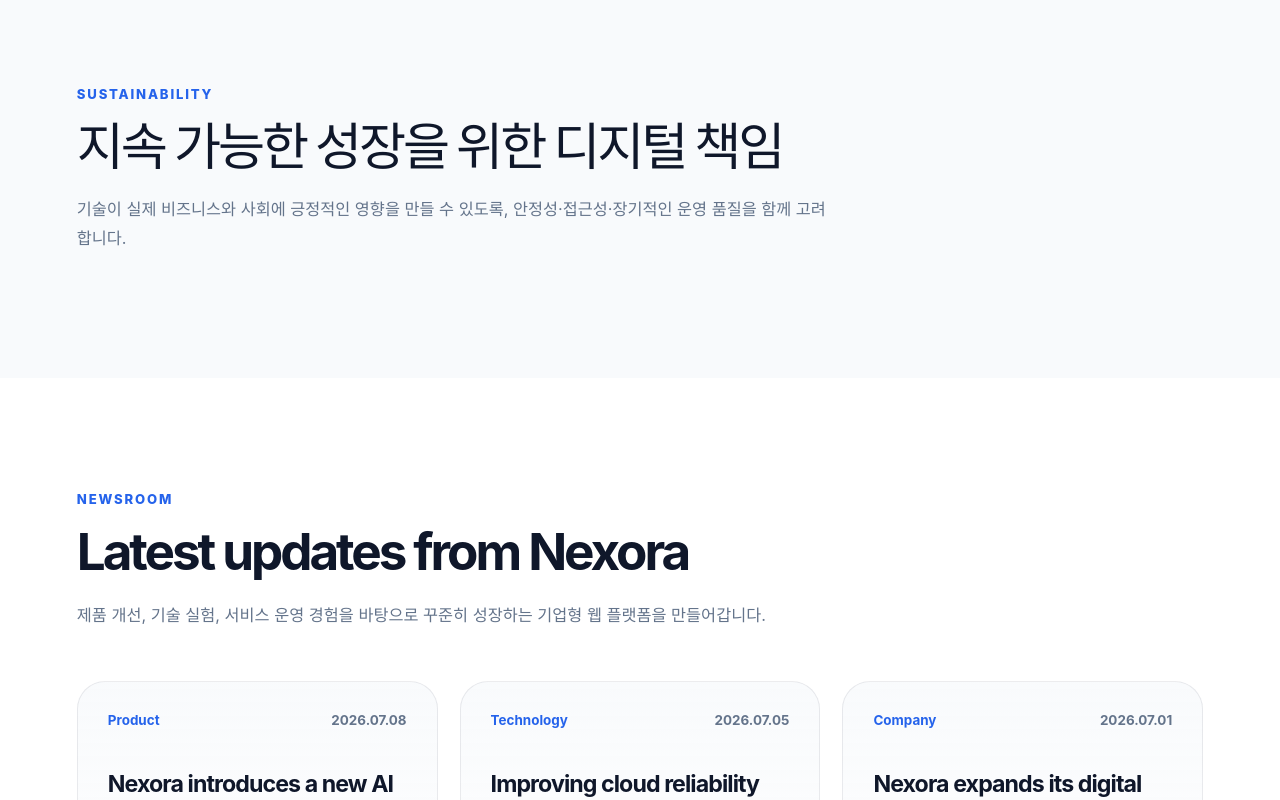
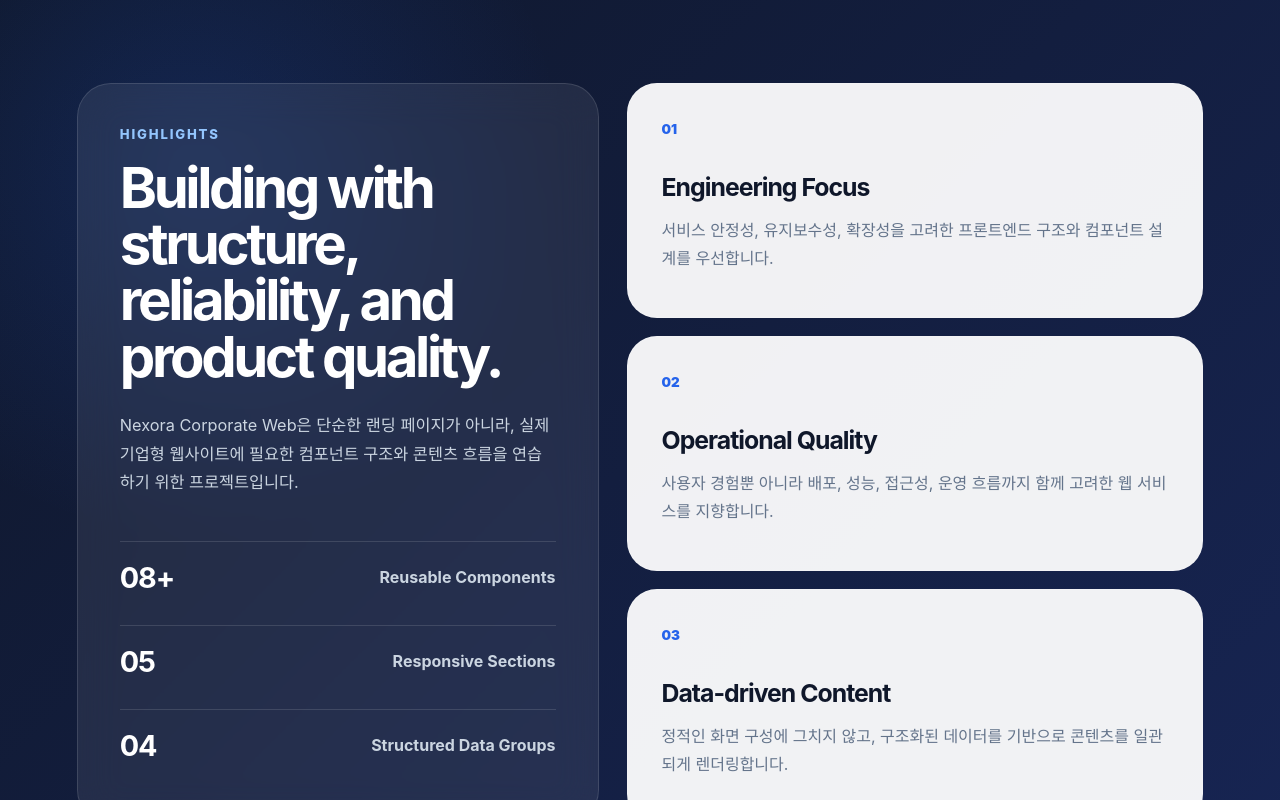
Before and after one commit to bongmyung-ye/nexora-corporate-web, a React (Vite) app in the folder web/: page / in a window 1280 px wide. Shown: the part 1640-2440 px from the top of the page. Built offline with nearby package versions, Linux system fonts and the light colour scheme.

Commit message:
Add corporate visual content section

```diff
--- a/web/src/App.css
+++ b/web/src/App.css
@@ -120,7 +120,8 @@
 }
 
 .hero h1,
-.section-heading h2 {
+.section-heading h2,
+.highlight-panel h2 {
   margin: 0;
   color: #0f172a;
   letter-spacing: -0.06em;
@@ -135,6 +136,8 @@
 .hero p,
 .section-heading p,
 .business-card p,
+.highlight-panel p,
+.highlight-card p,
 .news-card p,
 .site-footer p {
   color: #64748b;
@@ -252,6 +255,112 @@
   color: #0f172a;
   font-size: 1.5rem;
   letter-spacing: -0.04em;
+}
+
+.corporate-highlights {
+  background:
+    radial-gradient(circle at 15% 20%, rgba(37, 99, 235, 0.18), transparent 28%),
+    linear-gradient(135deg, #0f172a 0%, #172554 100%);
+}
+
+.highlight-layout {
+  display: grid;
+  grid-template-columns: minmax(0, 0.95fr) minmax(360px, 1.05fr);
+  gap: 28px;
+  align-items: stretch;
+}
+
+.highlight-panel {
+  display: flex;
+  flex-direction: column;
+  justify-content: space-between;
+  min-height: 560px;
+  padding: 42px;
+  border: 1px solid rgba(255, 255, 255, 0.12);
+  border-radius: 34px;
+  background: rgba(255, 255, 255, 0.08);
+  backdrop-filter: blur(20px);
+}
+
+.highlight-panel .eyebrow {
+  color: #93c5fd;
+}
+
+.highlight-panel h2 {
+  max-width: 680px;
+  color: #ffffff;
+  font-size: clamp(2.3rem, 4.4vw, 4.8rem);
+  line-height: 1;
+}
+
+.highlight-panel p {
+  max-width: 560px;
+  margin: 26px 0 0;
+  color: #cbd5e1;
+  font-size: 1.02rem;
+}
+
+.metric-list {
+  display: grid;
+  gap: 12px;
+  margin-top: 44px;
+}
+
+.metric-row {
+  display: flex;
+  align-items: center;
+  justify-content: space-between;
+  gap: 16px;
+  padding: 18px 0;
+  border-top: 1px solid rgba(255, 255, 255, 0.12);
+}
+
+.metric-row strong {
+  color: #ffffff;
+  font-size: 1.8rem;
+  letter-spacing: -0.04em;
+}
+
+.metric-row span {
+  color: #cbd5e1;
+  font-weight: 700;
+}
+
+.highlight-grid {
+  display: grid;
+  gap: 18px;
+}
+
+.highlight-card {
+  padding: 34px;
+  border: 1px solid rgba(255, 255, 255, 0.12);
+  border-radius: 30px;
+  background: rgba(255, 255, 255, 0.94);
+  transition:
+    transform 0.22s ease,
+    background 0.22s ease;
+}
+
+.highlight-card:hover {
+  transform: translateY(-4px);
+  background: #ffffff;
+}
+
+.highlight-card span {
+  color: #2563eb;
+  font-size: 0.84rem;
+  font-weight: 900;
+}
+
+.highlight-card h3 {
+  margin: 34px 0 14px;
+  color: #0f172a;
+  font-size: 1.55rem;
+  letter-spacing: -0.04em;
+}
+
+.highlight-card p {
+  margin: 0;
 }
 
 .newsroom-section {
@@ -396,8 +505,14 @@
   }
 
   .business-grid,
-  .newsroom-grid {
+  .newsroom-grid,
+  .highlight-layout {
     grid-template-columns: 1fr;
+  }
+
+  .highlight-panel {
+    min-height: auto;
+    padding: 32px;
   }
 
   .site-footer {
--- a/web/src/App.tsx
+++ b/web/src/App.tsx
@@ -2,6 +2,7 @@ import "./App.css";
 import { Header } from "./components/Header";
 import { HeroSection } from "./components/HeroSection";
 import { BusinessSection } from "./components/BusinessSection";
+import { CorporateHighlightsSection } from "./components/CorporateHighlightsSection";
 import { NewsroomSection } from "./components/NewsroomSection";
 import { Footer } from "./components/Footer";
 
@@ -12,6 +13,7 @@ function App() {
       <main>
         <HeroSection />
         <BusinessSection />
+        <CorporateHighlightsSection />
 
         <section className="section muted-section" id="sustainability">
           <div className="section-heading">
--- /dev/null
+++ b/web/src/components/CorporateHighlightsSection.tsx
@@ -0,0 +1,38 @@
+import { corporateHighlights, highlightMetrics } from "../data/site";
+
+export function CorporateHighlightsSection() {
+    return (
+        <section className="section corporate-highlights" id="highlights">
+            <div className="highlight-layout">
+                <div className="highlight-panel">
+                    <span className="eyebrow">Highlights</span>
+                    <h2>Building with structure, reliability, and product quality.</h2>
+                    <p>
+                        Nexora Corporate Web은 단순한 랜딩 페이지가 아니라, 실제 기업형
+                        웹사이트에 필요한 컴포넌트 구조와 콘텐츠 흐름을 연습하기 위한
+                        프로젝트입니다.
+                    </p>
+
+                    <div className="metric-list">
+                        {highlightMetrics.map((item) => (
+                            <div className="metric-row" key={item.label}>
+                                <strong>{item.value}</strong>
+                                <span>{item.label}</span>
+                            </div>
+                        ))}
+                    </div>
+                </div>
+
+                <div className="highlight-grid">
+                    {corporateHighlights.map((item, index) => (
+                        <article className="highlight-card" key={item.title}>
+                            <span>{String(index + 1).padStart(2, "0")}</span>
+                            <h3>{item.title}</h3>
+                            <p>{item.description}</p>
+                        </article>
+                    ))}
+                </div>
+            </div>
+        </section>
+    );
+}
--- a/web/src/data/site.ts
+++ b/web/src/data/site.ts
@@ -1,6 +1,7 @@
 export const navigationItems = [
     { label: "Company", href: "#company" },
     { label: "Business", href: "#business" },
+    { label: "Highlights", href: "#highlights" },
     { label: "Sustainability", href: "#sustainability" },
     { label: "Newsroom", href: "#newsroom" },
 ];
@@ -29,6 +30,30 @@ export const companyStats = [
     { label: "Service Uptime", value: "99.9%" },
 ];
 
+export const corporateHighlights = [
+    {
+        title: "Engineering Focus",
+        description:
+            "서비스 안정성, 유지보수성, 확장성을 고려한 프론트엔드 구조와 컴포넌트 설계를 우선합니다.",
+    },
+    {
+        title: "Operational Quality",
+        description:
+            "사용자 경험뿐 아니라 배포, 성능, 접근성, 운영 흐름까지 함께 고려한 웹 서비스를 지향합니다.",
+    },
+    {
+        title: "Data-driven Content",
+        description:
+            "정적인 화면 구성에 그치지 않고, 구조화된 데이터를 기반으로 콘텐츠를 일관되게 렌더링합니다.",
+    },
+];
+
+export const highlightMetrics = [
+    { label: "Reusable Components", value: "08+" },
+    { label: "Responsive Sections", value: "05" },
+    { label: "Structured Data Groups", value: "04" },
+];
+
 export const newsroomItems = [
     {
         category: "Product",
```
